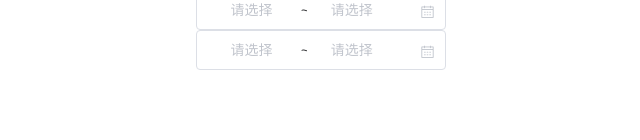
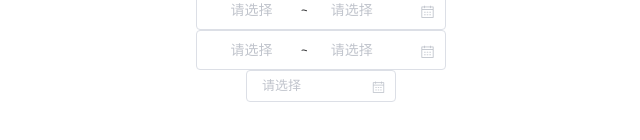
Before and after one commit to XW666/vue-calender-home, a Vue app: page /Days in a window 1280 px wide. Shown: the part 314-454 px from the top of the page, without its empty margins (319-959 px from the left). Built offline with nearby package versions, Linux system fonts and the light colour scheme.

Commit message:
季度控件用法

```diff
--- a/src/views/Days.vue
+++ b/src/views/Days.vue
@@ -19,11 +19,13 @@
     <DataPicker :selectValue.sync="dataValue" widthType="150" dateType="month" class="md-10"></DataPicker>
     <DataPicker :selectValue.sync="dataValue1" widthType="250" dateType="daterange" class="md-10"></DataPicker>
     <DataPicker :selectValue.sync="dataValue2" widthType="250" dateType="monthrange" class="md-10"></DataPicker>
+    <DateQuarter :daysValue.sync="dataValue3" :width="150"></DateQuarter>
   </div>
 </template>
 <script>
 import DateDays from "../components/DateDays/index";
 import DataPicker from "../components/DataPicker/index";
+import DateQuarter from '../components/DateQuarter/index'
 import NumderView from "../components/NumderView";
 import VuCountryIntl from "vue-country-intl";
 import RangSeach from "../components/RangeSeach";
@@ -33,7 +35,8 @@ export default {
     DataPicker,
     NumderView,
     VuCountryIntl,
-    RangSeach
+    RangSeach,
+    DateQuarter
   },
   data() {
     return {
@@ -44,6 +47,7 @@ export default {
       dataValue: "",
       dataValue1: "",
       dataValue2: "",
+      dataValue3:'',
       hValue: "",
       displayValue1: "",
       displayValue2: "",
```
